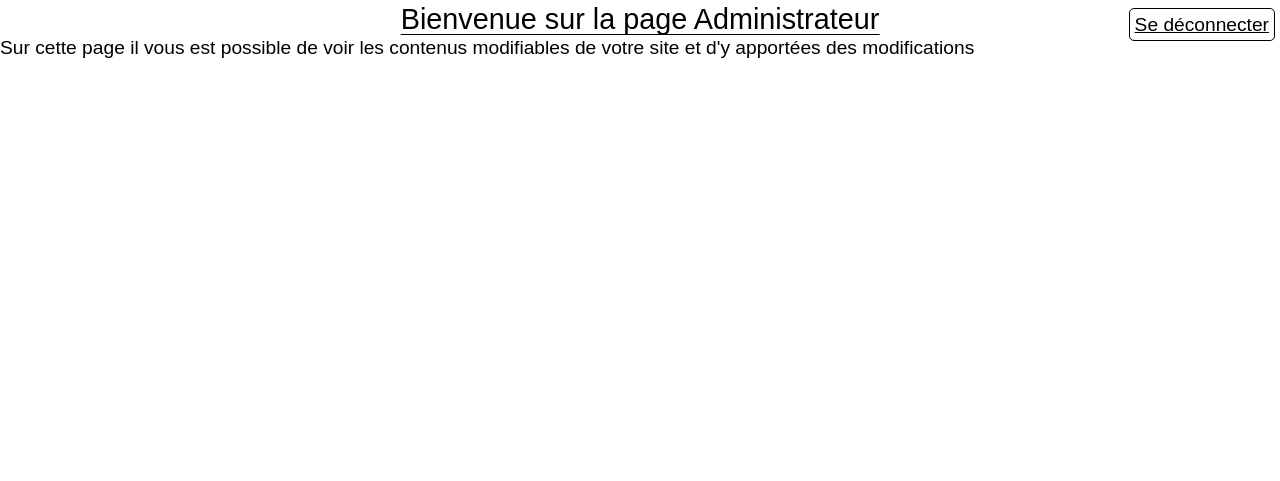
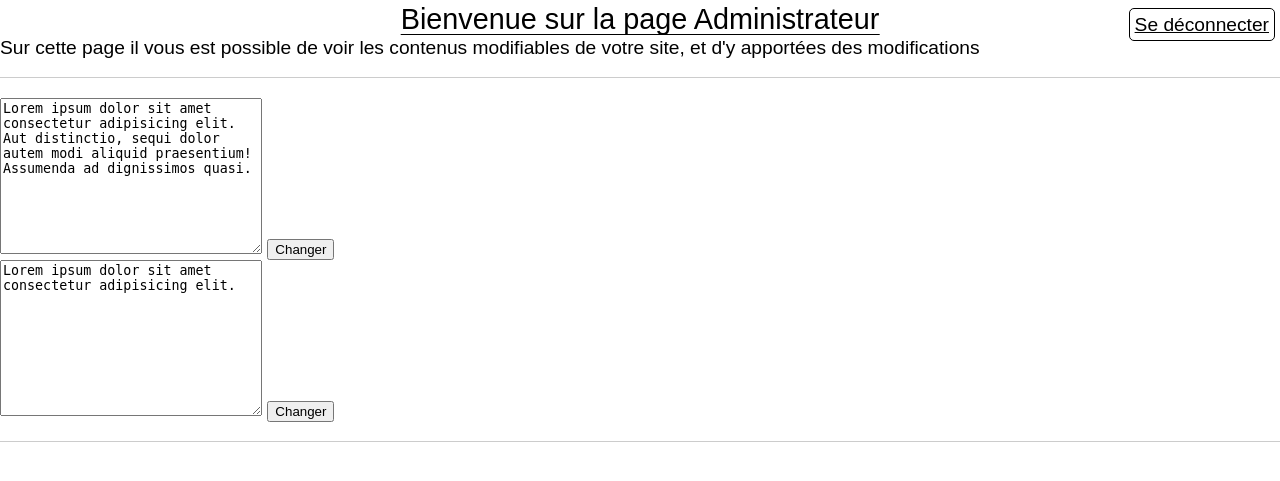
Before and after one commit to SimonBnt/Marche_ou_cepes_site_vitrine_restaurateur, a PHP site: page /admin_page.php in a window 1280 px wide. Shown: the top 481 px of the page. Run offline with PHP 8.4, Linux system fonts and the light colour scheme; the visitor is signed in with stand-in values (Sample User, id 1); style sheets or scripts are compiled from the project's sources.

Commit message:
debut front admin

```diff
--- a/admin_connexion.php
+++ b/admin_connexion.php
@@ -1,10 +1,11 @@
 <?php
 session_start();
+$_SESSION['AdminName']= $tab[0]['login'];
 $message = "";
 if (isset($_POST['submit'])) {
     if (empty($_POST['login']) || ($_POST['password'])) $message = "Mauvais Login ou Mot de passe";
     try {
-        $pdo = new PDO('mysql:host=localhost;dbname=marche_ou_cepes', 'root', 'root');
+        $pdo = new PDO('mysql:host=localhost;dbname=Marche_ou_cèpes', 'root', 'root');
     } catch (PDOException $e) {
         echo "Error : " . $e->getMessage();
     }
--- a/admin_page.php
+++ b/admin_page.php
@@ -1,7 +1,13 @@
 <?php
+ini_set('display_errors', 1);
+ini_set('display_startup_errors', 1);
+error_reporting(E_ALL);
+
 session_start();
 if ($_SESSION['connected'] != true) {
     header('location:admin_connexion.php');
+    exit();
+    var_dump($tab);
 }
 ?>
 
@@ -17,13 +23,24 @@ if ($_SESSION['connected'] != true) {
 </head>
 
 <body class="body">
-    <h1>Bienvenue sur la page Administrateur</h1>
+    <h1>Bienvenue sur la page Administrateur
+    </h1>
     <div class="log-out">
         <a class="btn-logout" href="admin_deconnexion.php">Se déconnecter</a>
     </div><br><br>
     <div>
-        <p>Sur cette page il vous est possible de voir les contenus modifiables de votre site et d'y apportées des modifications</p>
+        <p>Sur cette page il vous est possible de voir les contenus modifiables de votre site, et d'y apportées des modifications</p>
     </div>
+    <hr>
+    <div>
+        <textarea name="bio" id="bio" cols="30" rows="10">Lorem ipsum dolor sit amet consectetur adipisicing elit. Aut distinctio, sequi dolor autem modi aliquid praesentium! Assumenda ad dignissimos quasi.</textarea>
+        <button>Changer</button>
+    </div>
+    <div>
+        <textarea name="address" id="address" cols="30" rows="10">Lorem ipsum dolor sit amet consectetur adipisicing elit.</textarea>
+        <button>Changer</button>
+    </div>
+    <hr>
 </body>
 
 </html>
--- a/src/sass/pages/_admin_page.scss
+++ b/src/sass/pages/_admin_page.scss
@@ -5,11 +5,15 @@
         font-size: 2em;
         font-family: Arial, Helvetica, sans-serif;
     }
+    div{
+
+    }
 
     .log-out{
         margin-top: 15px;
         position: absolute;
         right: 5px;
+
         .btn-logout {
             padding: 5px;
             background-color: transparent;
```
Also changed, not shown: 1 other file.
